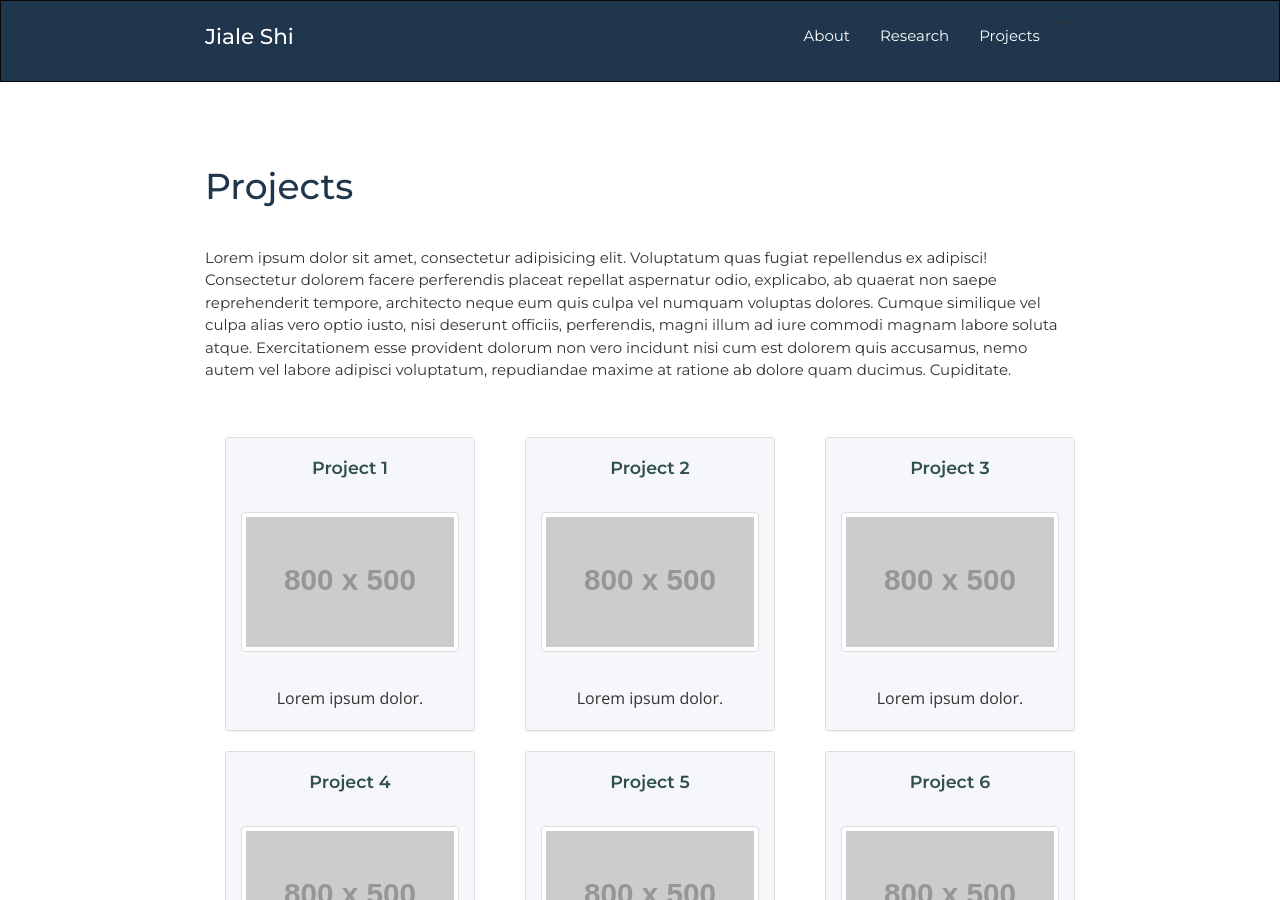
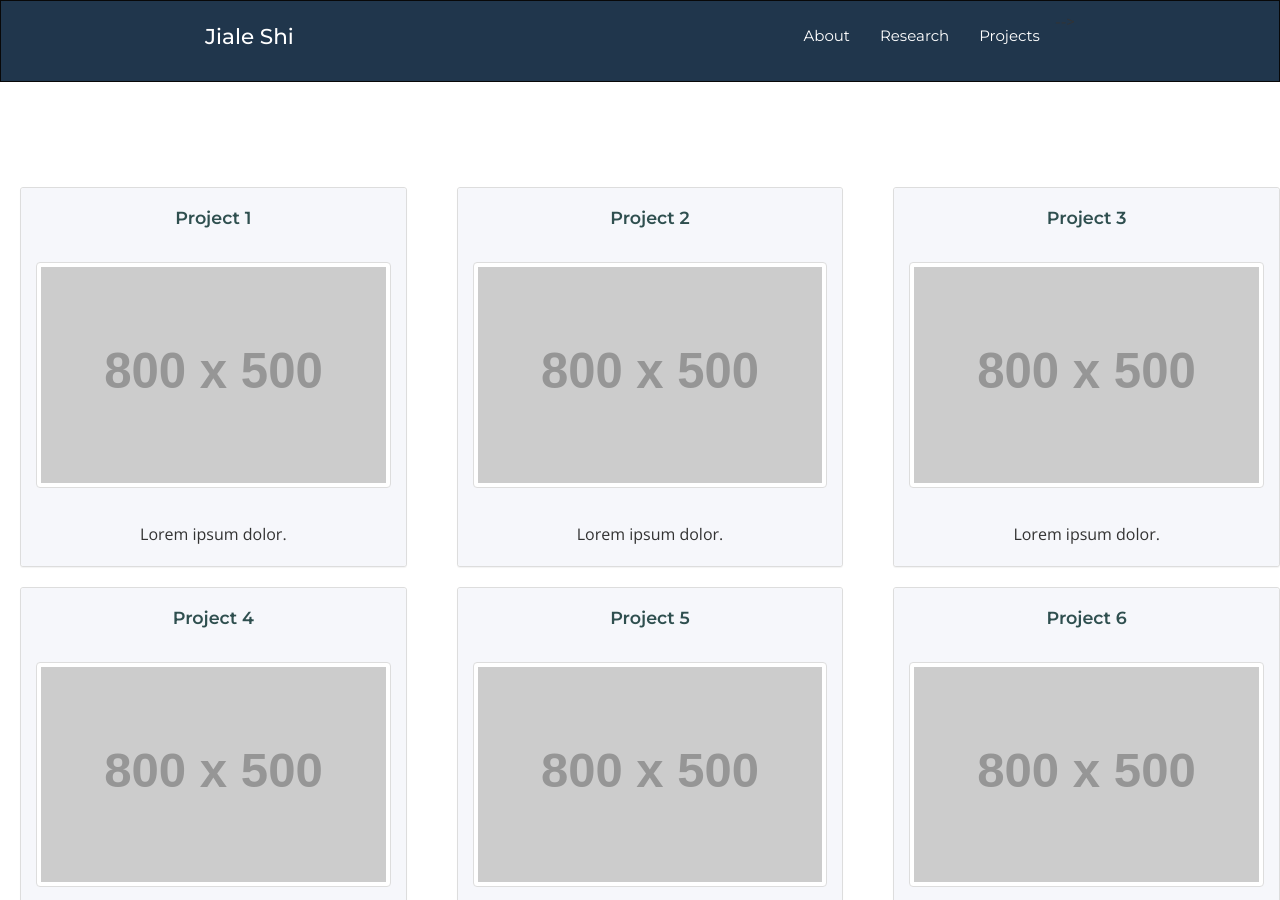
Before and after one commit to shijiale0609/shijiale0609.github.io, a Jekyll site: the page projects.html, which Jekyll copies as it is, in a window 1280 px wide and 900 px high. Built offline with Jekyll 4.4.1, drawn with Linux system fonts in a browser that asks for light colours; nearby versions of some CDN libraries; a style sheet for code colours, icons or effects is not loaded.

Commit message:
change the template staff

```diff
--- a/projects.html
+++ b/projects.html
@@ -71,12 +71,12 @@
    <div class="spacer-div-3 hidden-xs hidden-xs"></div>
 
    <!-- Main content    -->
-   <div id="main-container" class="container">
+   <!--  <div id="main-container" class="container">
 
       <div class="row">
          <div class="col-sm-12">
             <h1>Projects</h1>
-            <p>Lorem ipsum dolor sit amet, consectetur adipisicing elit. Voluptatum quas fugiat repellendus ex adipisci! Consectetur dolorem facere perferendis placeat repellat aspernatur odio, explicabo, ab quaerat non saepe reprehenderit tempore, architecto neque eum quis culpa vel numquam voluptas dolores. Cumque similique vel culpa alias vero optio iusto, nisi deserunt officiis, perferendis, magni illum ad iure commodi magnam labore soluta atque. Exercitationem esse provident dolorum non vero incidunt nisi cum est dolorem quis accusamus, nemo autem vel labore adipisci voluptatum, repudiandae maxime at ratione ab dolore quam ducimus. Cupiditate.</p>
+           <!-- <p>Lorem ipsum dolor sit amet, consectetur adipisicing elit. Voluptatum quas fugiat repellendus ex adipisci! Consectetur dolorem facere perferendis placeat repellat aspernatur odio, explicabo, ab quaerat non saepe reprehenderit tempore, architecto neque eum quis culpa vel numquam voluptas dolores. Cumque similique vel culpa alias vero optio iusto, nisi deserunt officiis, perferendis, magni illum ad iure commodi magnam labore soluta atque. Exercitationem esse provident dolorum non vero incidunt nisi cum est dolorem quis accusamus, nemo autem vel labore adipisci voluptatum, repudiandae maxime at ratione ab dolore quam ducimus. Cupiditate.</p>  -->
 
          </div>
 
@@ -253,7 +253,7 @@
       </div>
    <!-- .row -->
    </div>
-
+   -->
    <!-- Back-to-top button -->
    <a role="button" id="topper" data-toggle="tooltip" data-placement="top" title="Top" class="btn scroll-link" href="#top"><i class="fa fa-fw fa-2x fa-caret-up" aria-hidden="true"></i></a>
 
```
